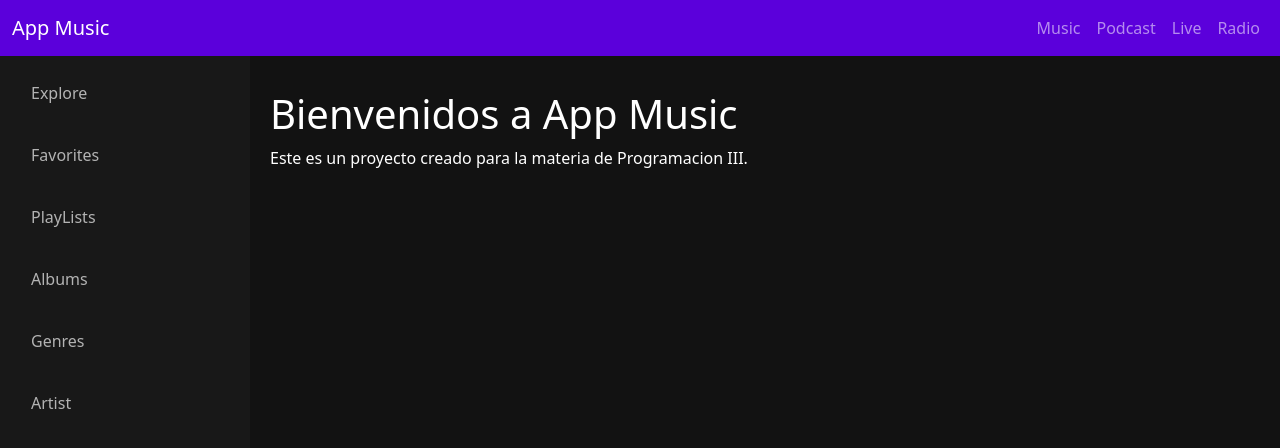
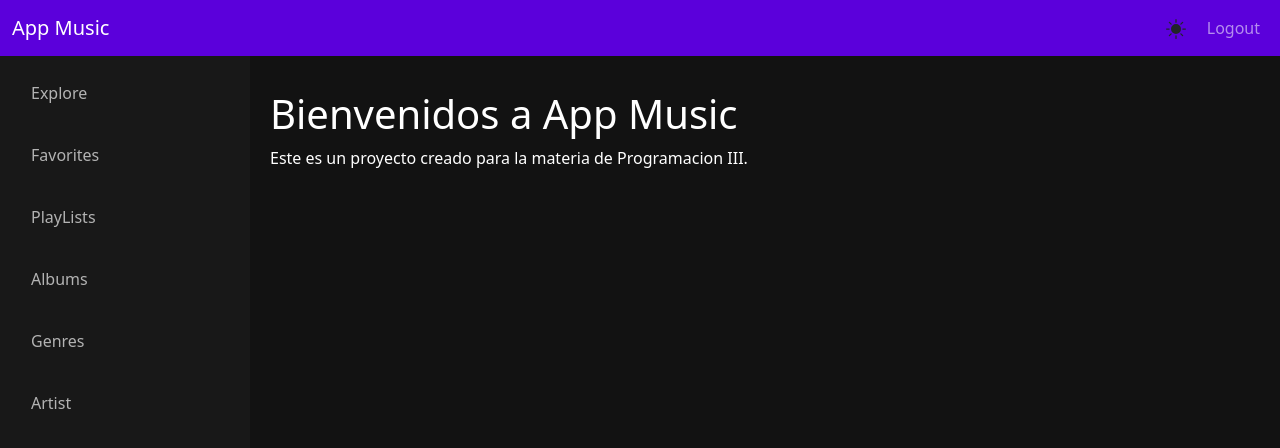
Before and after one commit to kevinserrano01/proyecto_final_react, a React (Vite) app: page / in a window 1280 px wide. Shown: the top 448 px of the page. Built offline with nearby package versions, Linux system fonts and the light colour scheme.

Commit message:
Actualizacion en SideBar y NavBar agregando icono de DarkMode

```diff
--- a/src/components/NavBar.jsx
+++ b/src/components/NavBar.jsx
@@ -12,16 +12,14 @@ export const NavBar = () => {
             <div className="collapse navbar-collapse" id="navbarNav">
                 <ul className="navbar-nav ms-auto">
                     <li className="nav-item">
-                      <NavLink to='/music' className="nav-link ">Music</NavLink>
+                    <button type="button" className="btn">
+                      <svg xmlns="http://www.w3.org/2000/svg" width="20" height="20" fill="currentColor" className="bi bi-sun-fill" viewBox="0 0 16 16">
+                        <path d="M8 12a4 4 0 1 0 0-8 4 4 0 0 0 0 8M8 0a.5.5 0 0 1 .5.5v2a.5.5 0 0 1-1 0v-2A.5.5 0 0 1 8 0m0 13a.5.5 0 0 1 .5.5v2a.5.5 0 0 1-1 0v-2A.5.5 0 0 1 8 13m8-5a.5.5 0 0 1-.5.5h-2a.5.5 0 0 1 0-1h2a.5.5 0 0 1 .5.5M3 8a.5.5 0 0 1-.5.5h-2a.5.5 0 0 1 0-1h2A.5.5 0 0 1 3 8m10.657-5.657a.5.5 0 0 1 0 .707l-1.414 1.415a.5.5 0 1 1-.707-.708l1.414-1.414a.5.5 0 0 1 .707 0m-9.193 9.193a.5.5 0 0 1 0 .707L3.05 13.657a.5.5 0 0 1-.707-.707l1.414-1.414a.5.5 0 0 1 .707 0m9.193 2.121a.5.5 0 0 1-.707 0l-1.414-1.414a.5.5 0 0 1 .707-.707l1.414 1.414a.5.5 0 0 1 0 .707M4.464 4.465a.5.5 0 0 1-.707 0L2.343 3.05a.5.5 0 1 1 .707-.707l1.414 1.414a.5.5 0 0 1 0 .708"/>
+                      </svg>
+                    </button>
                     </li>
                     <li className="nav-item">
-                      <NavLink to='/podcast' className="nav-link " > Podcast </NavLink>
-                    </li>
-                    <li className="nav-item">
-                      <NavLink to='/live' className="nav-link" > Live </NavLink>
-                    </li>
-                    <li className="nav-item">
-                      <NavLink to='/radio' className="nav-link" > Radio </NavLink>
+                      <NavLink to='/radio' className="nav-link" > Logout </NavLink>
                     </li>
                 </ul>
             </div>
--- a/src/components/SideBar.jsx
+++ b/src/components/SideBar.jsx
@@ -5,7 +5,7 @@ import { Link, NavLink } from "react-router-dom";
 export const SideBar = () => {
   return (
     <div className="sidebar d-flex flex-column p-3">
-        <NavLink to='/explore' className="mb-2">Explore</NavLink>
+        <NavLink to='/music' className="mb-2">Explore</NavLink>
         <NavLink to='/favorites' className="mb-2" > Favorites </NavLink>
         <NavLink to='/playlist' className="mb-2" > PlayLists </NavLink>
         <NavLink to='/albums' className="mb-2" > Albums </NavLink>
```
